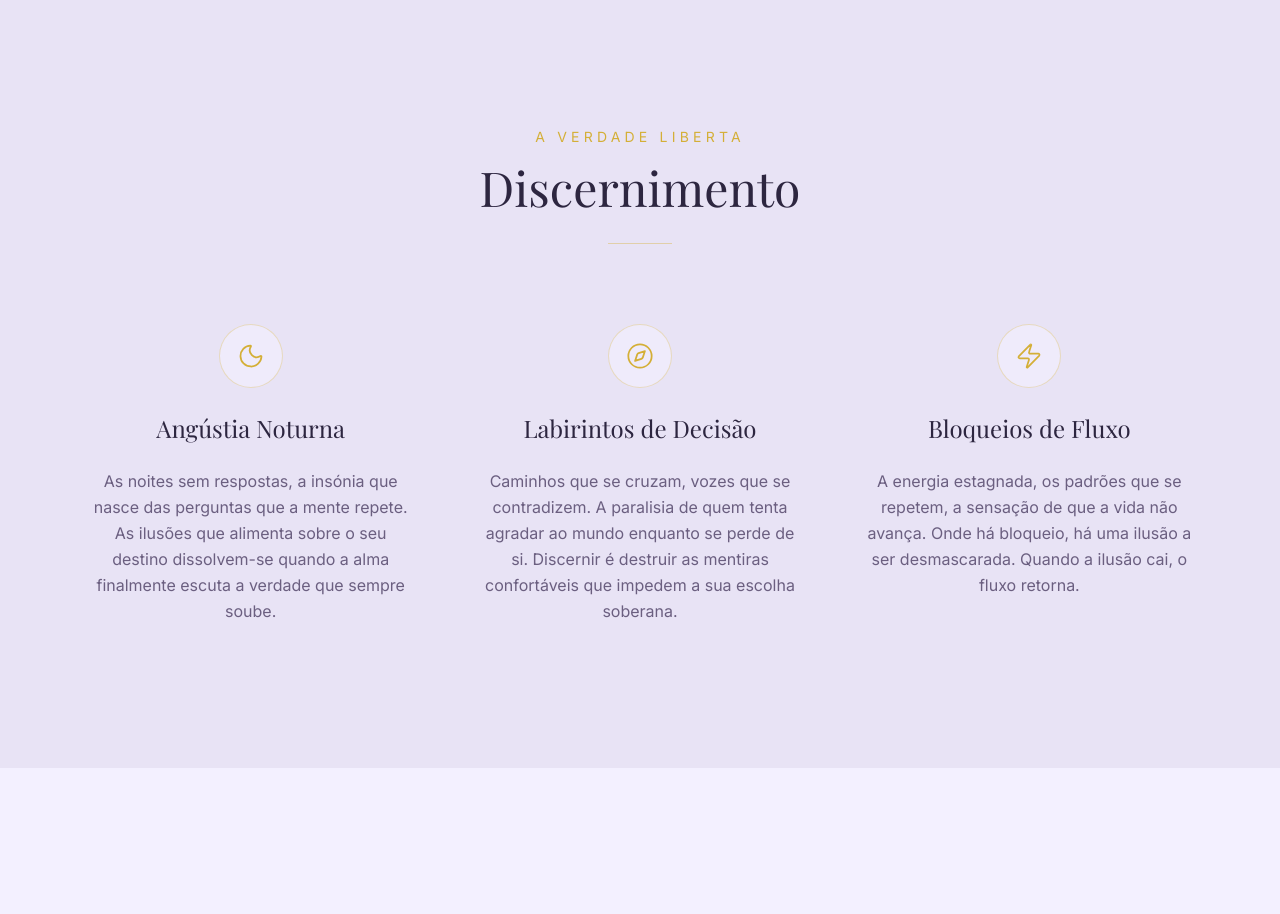
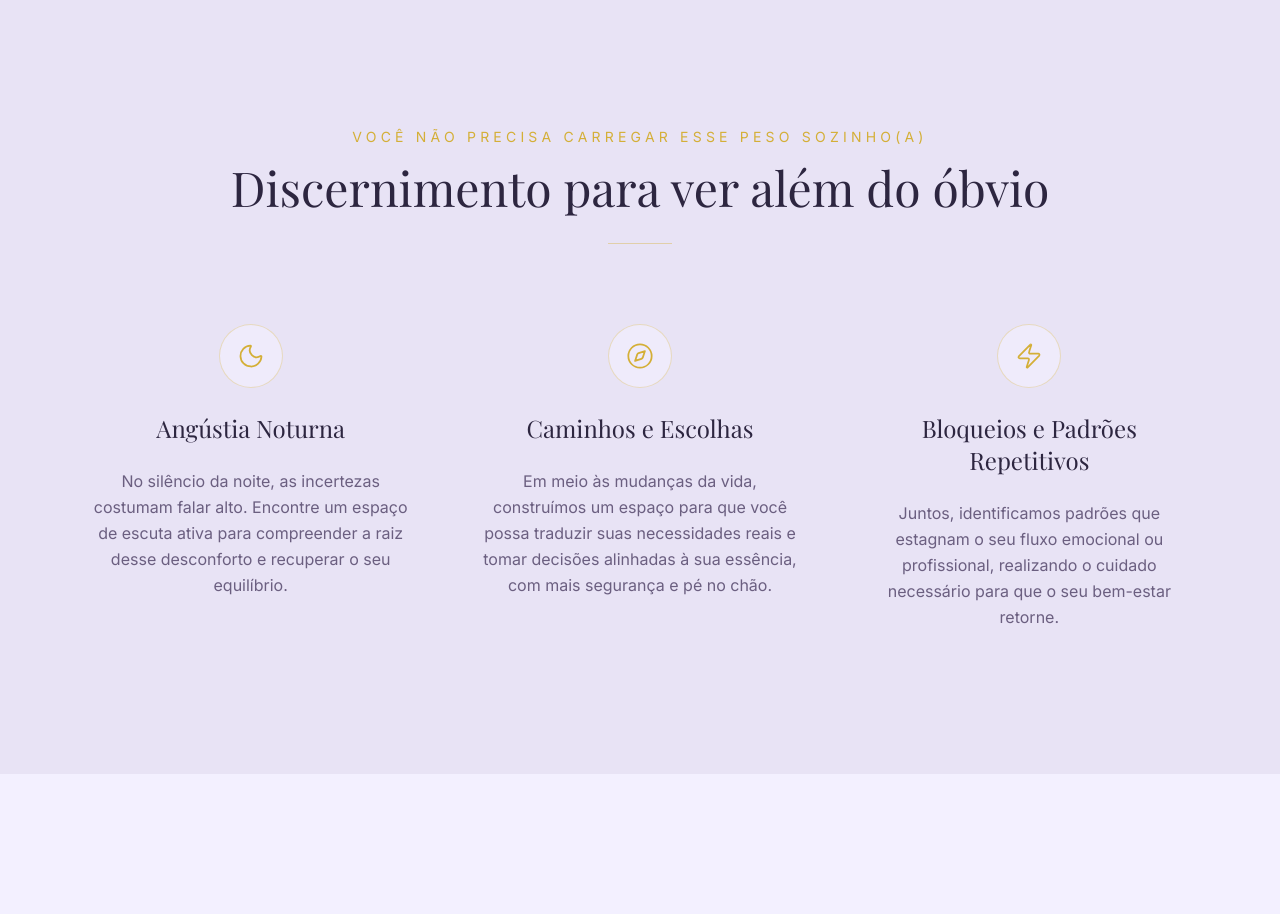
Before and after one commit to yuiterapiaholistica-prog/site-yui-terapia-oficial, a Next.js app: page / in a window 1280 px wide. Shown: the part 940-1854 px from the top of the page. Built offline with nearby package versions, Linux system fonts and the light colour scheme; a web font is replaced by a local one.

Commit message:
atualizacao da descricao da sessao Discernimento, trazendo mais informacoes sobre como a terapeuta pode ajudar o consulente.

```diff
--- a/components/discernimento.tsx
+++ b/components/discernimento.tsx
@@ -5,19 +5,19 @@ const painPoints = [
     icon: Moon,
     title: "Angústia Noturna",
     description:
-      "As noites sem respostas, a insónia que nasce das perguntas que a mente repete. As ilusões que alimenta sobre o seu destino dissolvem-se quando a alma finalmente escuta a verdade que sempre soube.",
+      "No silêncio da noite, as incertezas costumam falar alto. Encontre um espaço de escuta ativa para compreender a raiz desse desconforto e recuperar o seu equilíbrio.",
   },
   {
     icon: Compass,
-    title: "Labirintos de Decisão",
+    title: "Caminhos e Escolhas",
     description:
-      "Caminhos que se cruzam, vozes que se contradizem. A paralisia de quem tenta agradar ao mundo enquanto se perde de si. Discernir é destruir as mentiras confortáveis que impedem a sua escolha soberana.",
+      "Em meio às mudanças da vida, construímos um espaço para que você possa traduzir suas necessidades reais e tomar decisões alinhadas à sua essência, com mais segurança e pé no chão. ",
   },
   {
     icon: Zap,
-    title: "Bloqueios de Fluxo",
+    title: "Bloqueios e Padrões Repetitivos",
     description:
-      "A energia estagnada, os padrões que se repetem, a sensação de que a vida não avança. Onde há bloqueio, há uma ilusão a ser desmascarada. Quando a ilusão cai, o fluxo retorna.",
+      "Juntos, identificamos padrões que estagnam o seu fluxo emocional ou profissional, realizando o cuidado necessário para que o seu bem-estar retorne.",
   },
 ]
 
@@ -28,10 +28,10 @@ export function Discernimento() {
         {/* Header */}
         <div className="mb-20 flex flex-col items-center gap-4 text-center">
           <p className="text-sm uppercase tracking-[0.3em] text-gold">
-            A verdade liberta
+            VOCÊ NÃO PRECISA CARREGAR ESSE PESO SOZINHO(A)
           </p>
           <h2 className="font-serif text-4xl text-foreground lg:text-5xl">
-            Discernimento
+            Discernimento para ver além do óbvio
           </h2>
           <div className="mt-4 h-px w-16 bg-gold/40" />
         </div>
```
